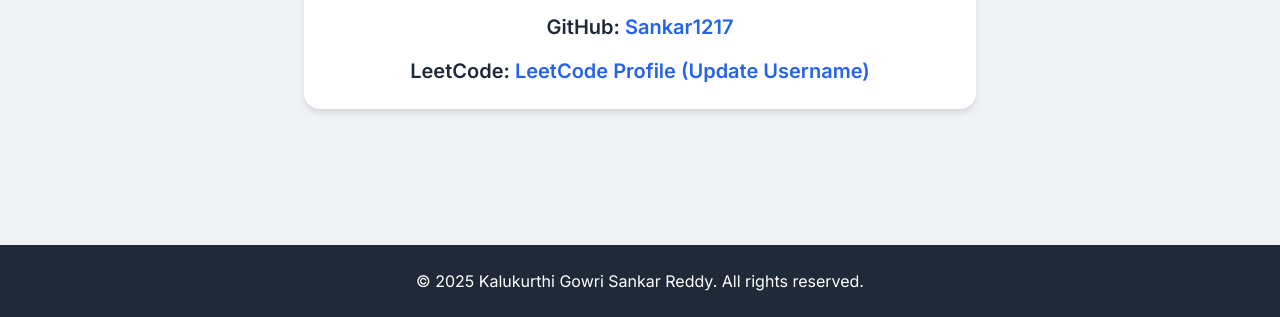
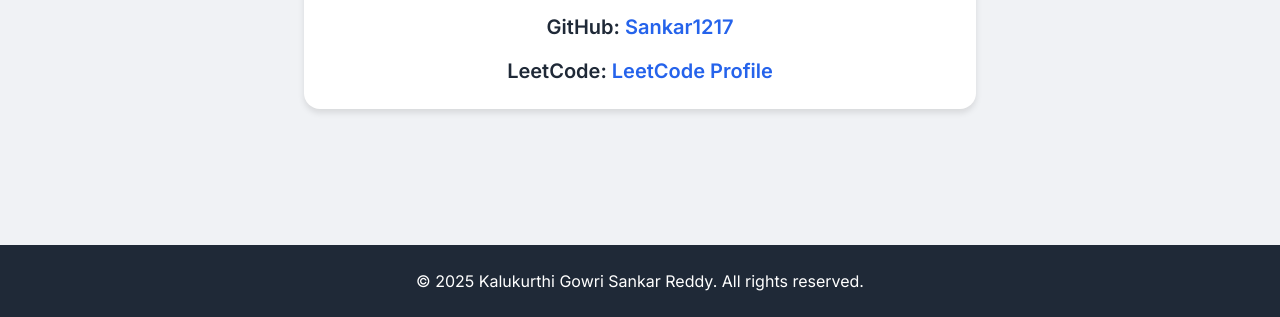
Before and after one commit to Sankar1217/MyPortfolio, a plain HTML site: page index.html in a window 1280 px wide. Shown: the part 4782-5099 px from the top of the page. Drawn offline with nearby package versions, Linux system fonts and the light colour scheme.

Commit message:
Update index.html

```diff
--- a/index.html
+++ b/index.html
@@ -297,7 +297,7 @@
                     <p class="text-xl font-semibold text-gray-800">Phone: 6281185068</p>
                     <p class="text-xl font-semibold text-gray-800">LinkedIn: <a href="https://www.linkedin.com/in/kalukurthi-gowri-sankar-reddy/" class="text-blue-600 hover:underline" target="_blank" rel="noopener noreferrer">Kalukurthi Gowri Sankar Reddy</a></p>
                     <p class="text-xl font-semibold text-gray-800">GitHub: <a href="https://github.com/Sankar1217" class="text-blue-600 hover:underline" target="_blank" rel="noopener noreferrer">Sankar1217</a></p>
-                    <p class="text-xl font-semibold text-gray-800">LeetCode: <a href="https://leetcode.com/gowri-sankar-reddy/" class="text-blue-600 hover:underline" target="_blank" rel="noopener noreferrer">LeetCode Profile (Update Username)</a></p>
+                    <p class="text-xl font-semibold text-gray-800">LeetCode: <a href="https://leetcode.com/gowri-sankar-reddy/" class="text-blue-600 hover:underline" target="_blank" rel="noopener noreferrer">LeetCode Profile</a></p>
                 </div>
             </div>
         </section>
```
